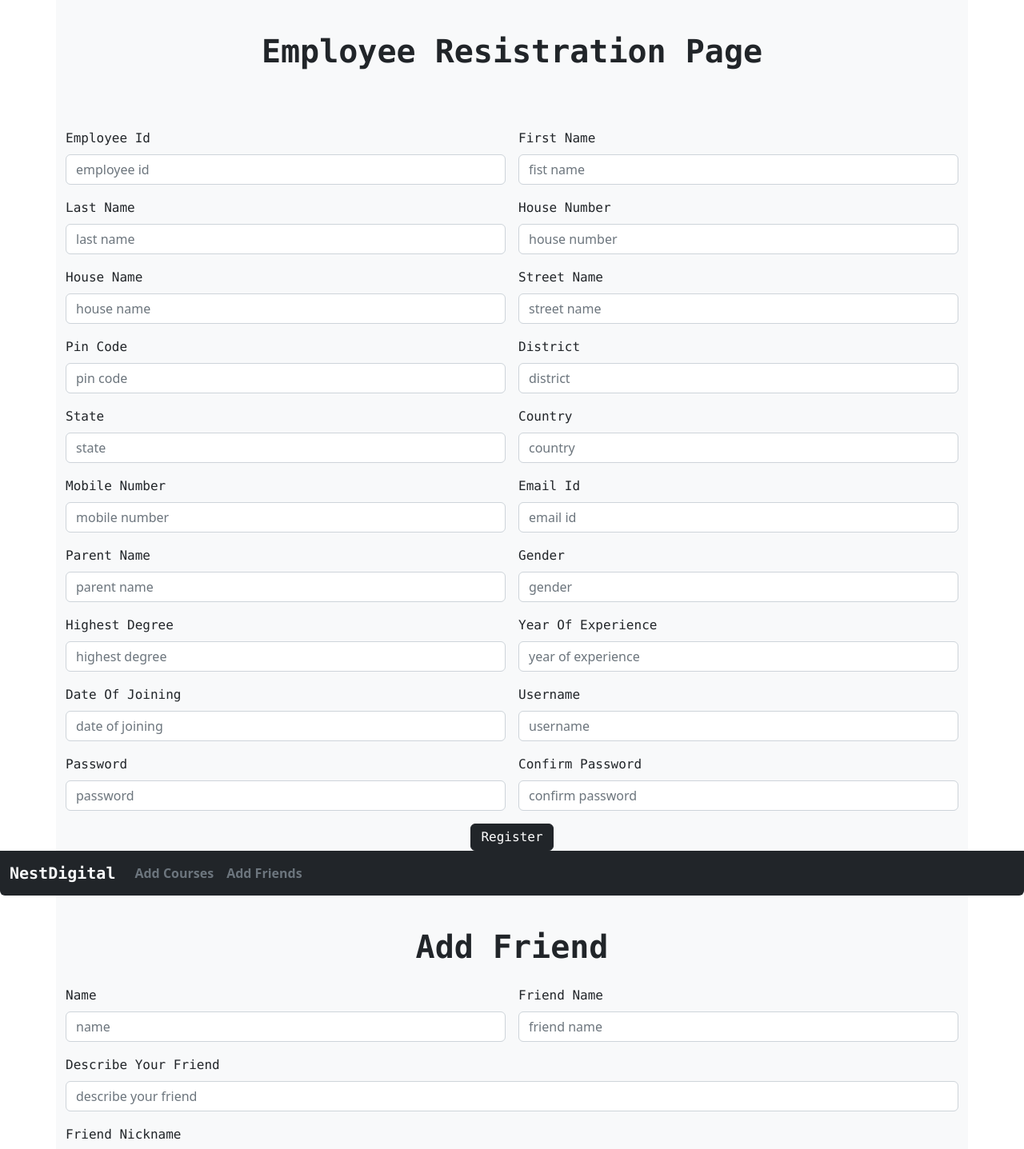
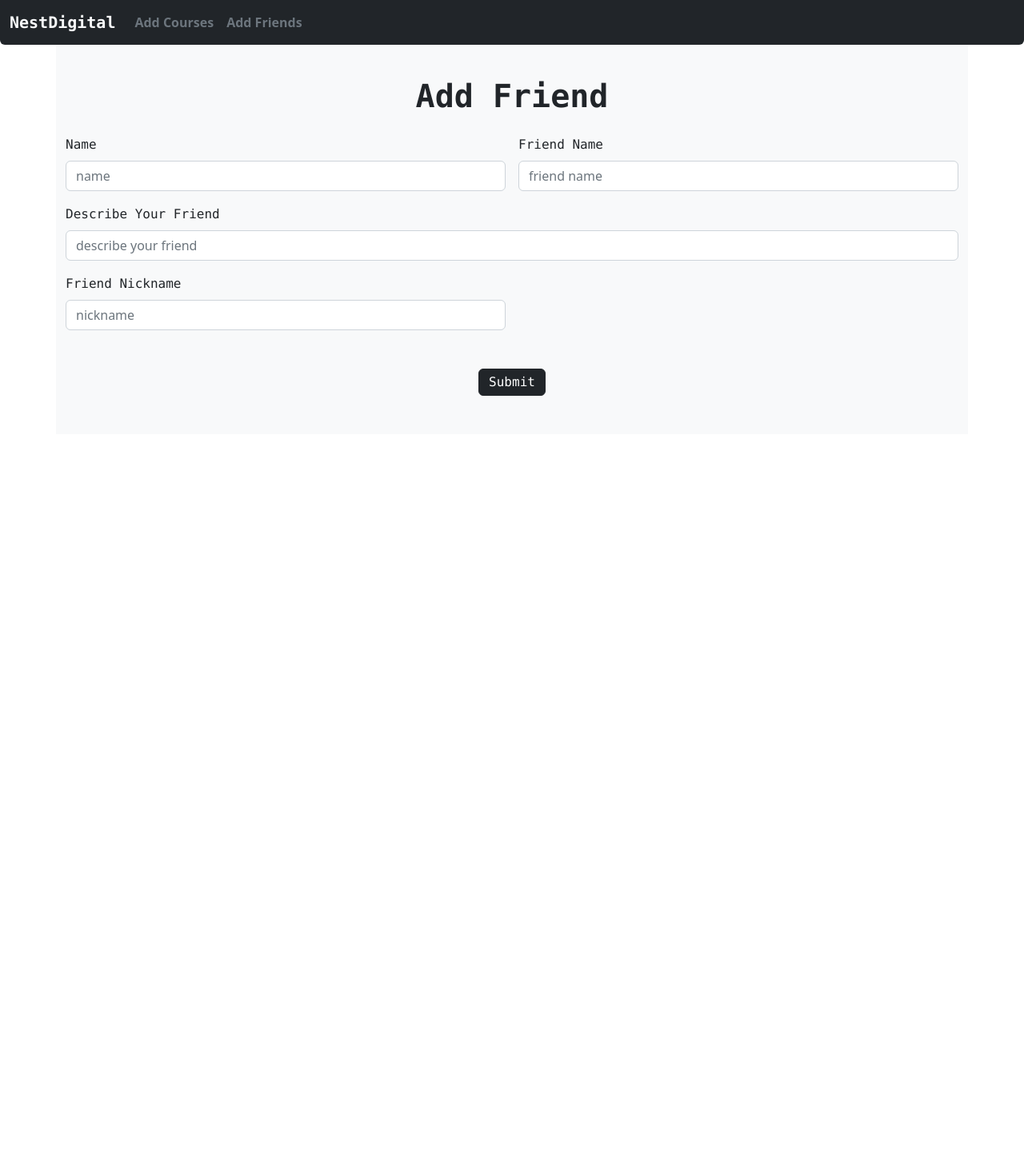
Before and after one commit to sufailbadushat/nest-digital-angular-app, an Angular app: page /addFriends in a window 1280 px wide. Shown: the top 1437 px of the page at 80% size. After the commit the page ends 800 px from the top, so only its background shows below. Built offline with nearby package versions, Linux system fonts and the light colour scheme.

Commit message:
backto login add

```diff
--- a/src/app/app.component.html
+++ b/src/app/app.component.html
@@ -1,2 +1,2 @@
-<app-employee-register></app-employee-register>
+
 <router-outlet></router-outlet>
--- a/src/app/employee-register/employee-register.component.html
+++ b/src/app/employee-register/employee-register.component.html
@@ -89,8 +89,11 @@
                     <input type="text" placeholder="confirm password" class="form-control">
                 </div>
 
+                <div class="col col-12 col-sm-12 col-md-12 col-lg-12 col-lg-12 col-xl-12 col-xxl-12 text-center mt-5">
+                    <button class="btn btn-dark font-monospace py-1">Register</button>
+                </div>
                 <div class="col col-12 col-sm-12 col-md-12 col-lg-12 col-lg-12 col-xl-12 col-xxl-12 text-center">
-                    <button class="btn btn-dark font-monospace py-1">Register</button>
+                   <a routerLink="/employeeLogin" class="font-monospace">Backto employee login</a>
                 </div>
 
         </div>
```
